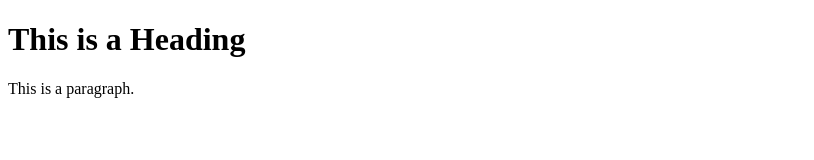
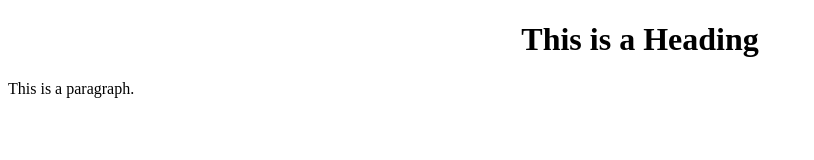
Before and after one commit to tesheni/Images_Positioning_Activity, a plain HTML site: page index.html in a window 1280 px wide. Shown: the whole page, without its empty margins (0-814 px from the left). Drawn offline with Linux system fonts and the light colour scheme.

Commit message:
Update index.html

```diff
--- a/index.html
+++ b/index.html
@@ -1,11 +1,11 @@
 <!DOCTYPE html>
 <html>
 <head>
-<title>Page Title</title>
+<title>WEBSITE</title>
 </head>
 <body>
 
-<h1>This is a Heading</h1>
+<center><h1>This is a Heading</h1> </center>
 <p>This is a paragraph.</p>
 
 </body>
```
